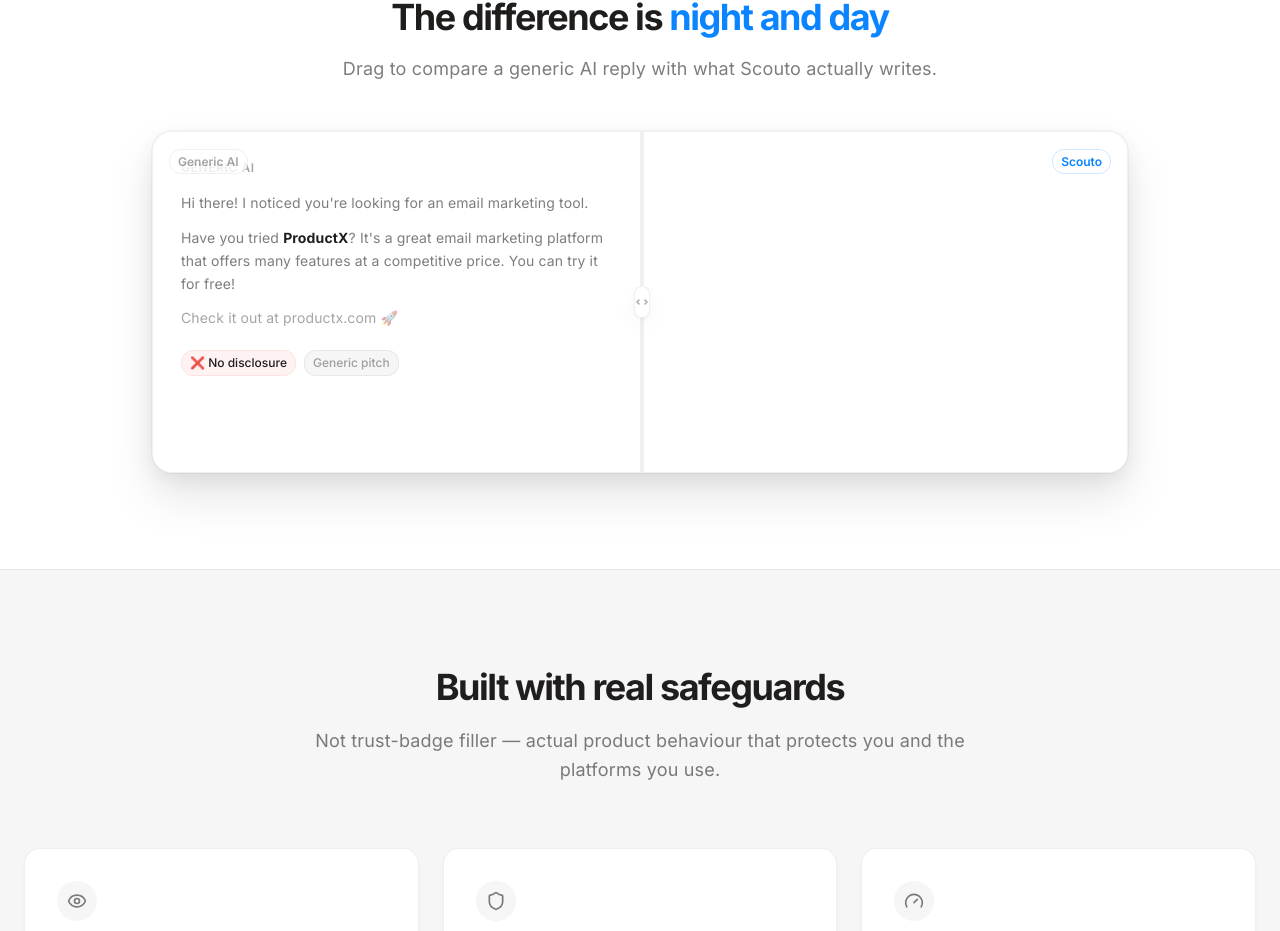
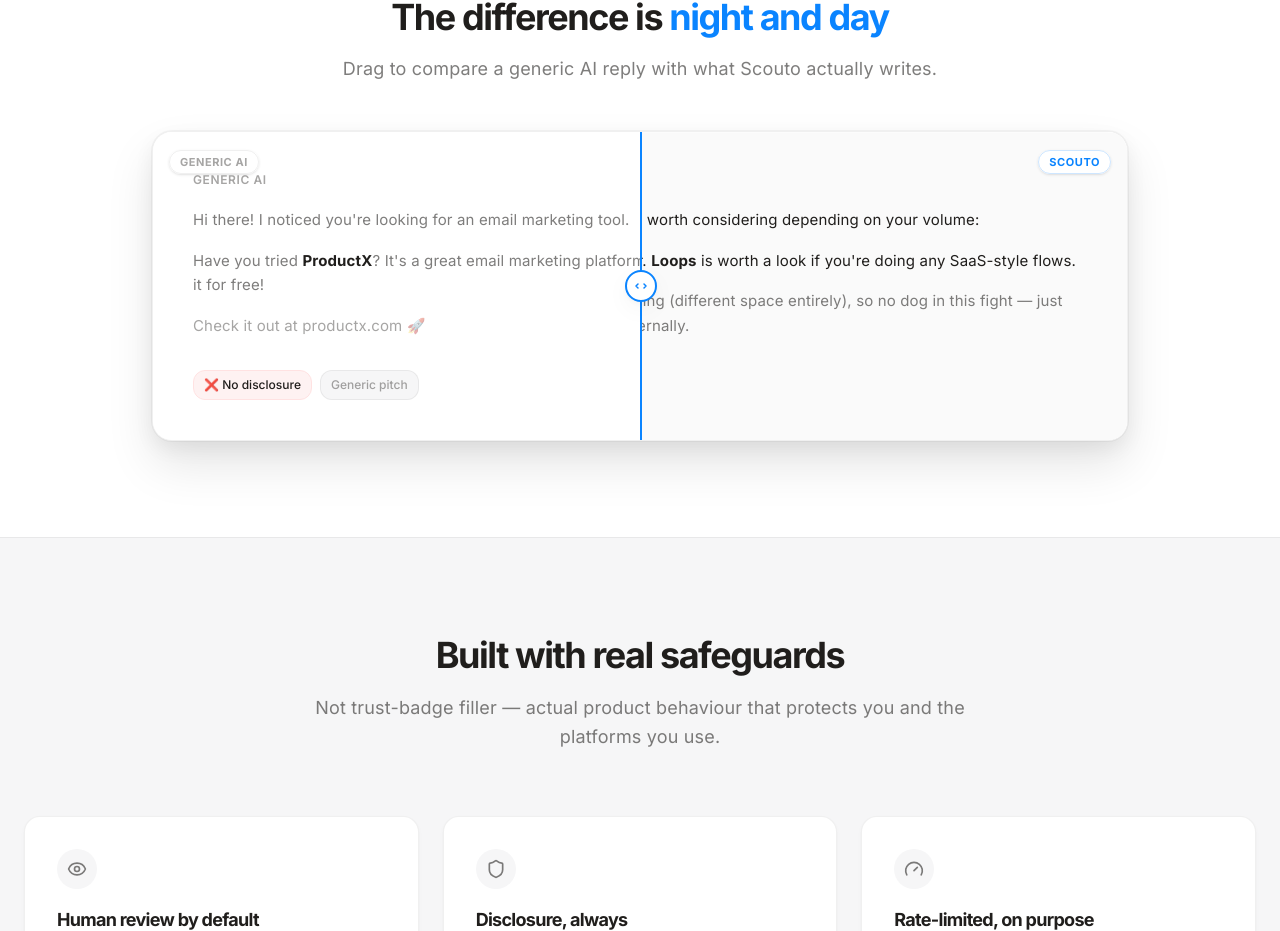
Before and after one commit to abhishekreal7/buyerwatch, a Next.js app: page / in a window 1280 px wide. Shown: the part 3560-4491 px from the top of the page. Built offline with nearby package versions, Linux system fonts and the light colour scheme.

Commit message:
fix: Rewrite DragCompare logic to use clip-path and CSS grid overlapping

```diff
--- a/src/app/page.tsx
+++ b/src/app/page.tsx
@@ -30,7 +30,7 @@ function DragCompare() {
     if (!containerRef.current) return
     const { left, width } = containerRef.current.getBoundingClientRect()
     const raw = ((clientX - left) / width) * 100
-    setPct(Math.min(85, Math.max(15, raw)))
+    setPct(Math.min(95, Math.max(5, raw)))
   }, [])
 
   const onPointerDown = (e: React.PointerEvent) => {
@@ -47,73 +47,68 @@ function DragCompare() {
   return (
     <div
       ref={containerRef}
-      className="relative rounded-[20px] border border-border shadow-elevation-4 overflow-hidden bg-white select-none"
+      className="relative rounded-[20px] border border-border shadow-elevation-4 overflow-hidden bg-white select-none grid"
       style={{ userSelect: 'none' }}
     >
       {/* Left panel — generic AI reply */}
-      <div className="flex">
-        <div className="flex-1 p-7 border-r border-border bg-white min-w-0">
-          <div className="flex items-center gap-2 mb-4">
+      <div className="w-full h-full p-7 md:p-10 bg-white col-start-1 row-start-1">
+        <div className="flex items-center gap-2 mb-5">
           <span className="text-xs font-semibold text-text-tertiary uppercase tracking-wider">Generic AI</span>
         </div>
-          <div className="text-sm text-text-secondary leading-relaxed space-y-3">
+        <div className="text-[15px] text-text-secondary leading-relaxed space-y-4">
           <p>Hi there! I noticed you&apos;re looking for an email marketing tool.</p>
           <p>Have you tried <strong className="text-text-primary">ProductX</strong>? It&apos;s a great email marketing platform that offers many features at a competitive price. You can try it for free!</p>
           <p className="text-text-tertiary">Check it out at productx.com 🚀</p>
         </div>
-          <div className="mt-5 flex items-center gap-2">
-            <span className="text-xs font-medium text-destructive bg-red-50 border border-red-100 px-2 py-1 rounded-md">❌ No disclosure</span>
-            <span className="text-xs font-medium text-text-tertiary bg-surface border border-border px-2 py-1 rounded-md">Generic pitch</span>
+        <div className="mt-8 flex flex-wrap items-center gap-2">
+          <span className="text-xs font-medium text-destructive bg-red-50 border border-red-100 px-2.5 py-1.5 rounded-md">❌ No disclosure</span>
+          <span className="text-xs font-medium text-text-tertiary bg-surface border border-border px-2.5 py-1.5 rounded-md">Generic pitch</span>
         </div>
       </div>
 
       {/* Right panel — Scouto reply */}
-        <div className="flex-1 p-7 bg-surface min-w-0">
-          <div className="flex items-center gap-2 mb-4">
+      <div
+        className="w-full h-full p-7 md:p-10 bg-[#FAFAFA] border-l border-border col-start-1 row-start-1 pointer-events-none z-10"
+        style={{ clipPath: `inset(0 0 0 ${pct}%)` }}
+      >
+        <div className="flex items-center gap-2 mb-5">
           <span className="w-1.5 h-1.5 rounded-full bg-[#0A84FF]" />
           <span className="text-xs font-semibold text-[#0A84FF] uppercase tracking-wider">Scouto draft</span>
         </div>
-          <div className="text-sm text-text-primary leading-relaxed space-y-3">
+        <div className="text-[15px] text-text-primary leading-relaxed space-y-4">
           <p>Klaviyo is great but I felt the same pain at scale. A few options worth considering depending on your volume:</p>
           <p><strong>Omnisend</strong> works well for Shopify and has a generous free tier. <strong>Loops</strong> is worth a look if you&apos;re doing any SaaS-style flows.</p>
           <p className="text-text-secondary">Full disclosure: I&apos;m building Scouto which does Reddit monitoring (different space entirely), so no dog in this fight — just options that came up when we had the same conversation internally.</p>
         </div>
-          <div className="mt-5 flex items-center gap-2">
-            <span className="text-xs font-medium text-[#0A84FF] bg-[#0A84FF]/10 border border-[#0A84FF]/20 px-2 py-1 rounded-md">✓ Disclosed</span>
-            <span className="text-xs font-medium text-text-secondary bg-white border border-border px-2 py-1 rounded-md">Genuine help</span>
-          </div>
+        <div className="mt-8 flex flex-wrap items-center gap-2">
+          <span className="text-xs font-medium text-[#0A84FF] bg-[#0A84FF]/10 border border-[#0A84FF]/20 px-2.5 py-1.5 rounded-md">✓ Disclosed</span>
+          <span className="text-xs font-medium text-text-secondary bg-white border border-border px-2.5 py-1.5 rounded-md shadow-sm">Genuine help</span>
         </div>
       </div>
 
-      {/* Clip overlay — hides the right panel proportionally */}
-      <div
-        className="absolute inset-0 bg-white pointer-events-none"
-        style={{ left: `${pct}%` }}
-      />
-
       {/* Drag handle */}
       <div
-        className="absolute top-0 bottom-0 w-1 bg-border cursor-col-resize flex items-center justify-center z-20"
-        style={{ left: `calc(${pct}% - 0.5px)` }}
+        className="absolute top-0 bottom-0 w-0.5 bg-[#0A84FF] cursor-col-resize flex items-center justify-center z-20"
+        style={{ left: `${pct}%` }}
         onPointerDown={onPointerDown}
         onPointerMove={onPointerMove}
         onPointerUp={onPointerUp}
         role="separator"
         aria-label="Drag to compare"
       >
-        <div className="w-8 h-8 rounded-full bg-white border border-border shadow-elevation-3 flex items-center justify-center pointer-events-none">
+        <div className="absolute w-8 h-8 rounded-full bg-white border-2 border-[#0A84FF] shadow-elevation-3 flex items-center justify-center pointer-events-none">
           <svg width="14" height="14" viewBox="0 0 14 14" fill="none" aria-hidden="true">
-            <path d="M4 5l-2 2 2 2M10 5l2 2-2 2" stroke="currentColor" strokeWidth="1.5" strokeLinecap="round" strokeLinejoin="round" className="text-text-tertiary" />
+            <path d="M4 5l-2 2 2 2M10 5l2 2-2 2" stroke="#0A84FF" strokeWidth="1.5" strokeLinecap="round" strokeLinejoin="round" />
           </svg>
         </div>
       </div>
 
-      {/* Labels */}
-      <div className="absolute top-4 left-4 pointer-events-none z-10">
-        <span className="text-xs font-semibold text-text-tertiary bg-white/80 backdrop-blur-sm px-2 py-1 rounded-md border border-border">Generic AI</span>
+      {/* Top Labels indicating sides */}
+      <div className="absolute top-4 left-4 pointer-events-none z-20 transition-opacity duration-200" style={{ opacity: pct > 20 ? 1 : 0 }}>
+        <span className="text-[11px] font-bold text-text-tertiary bg-white/90 backdrop-blur-sm px-2.5 py-1 rounded-full border border-border shadow-sm uppercase tracking-wider">Generic AI</span>
       </div>
-      <div className="absolute top-4 right-4 pointer-events-none z-10">
-        <span className="text-xs font-semibold text-[#0A84FF] bg-white/80 backdrop-blur-sm px-2 py-1 rounded-md border border-[#0A84FF]/20">Scouto</span>
+      <div className="absolute top-4 right-4 pointer-events-none z-20 transition-opacity duration-200" style={{ opacity: pct < 80 ? 1 : 0 }}>
+        <span className="text-[11px] font-bold text-[#0A84FF] bg-white/90 backdrop-blur-sm px-2.5 py-1 rounded-full border border-[#0A84FF]/20 shadow-sm uppercase tracking-wider">Scouto</span>
       </div>
     </div>
   )
```
Lines whose indentation alone changed are shown as unchanged.
